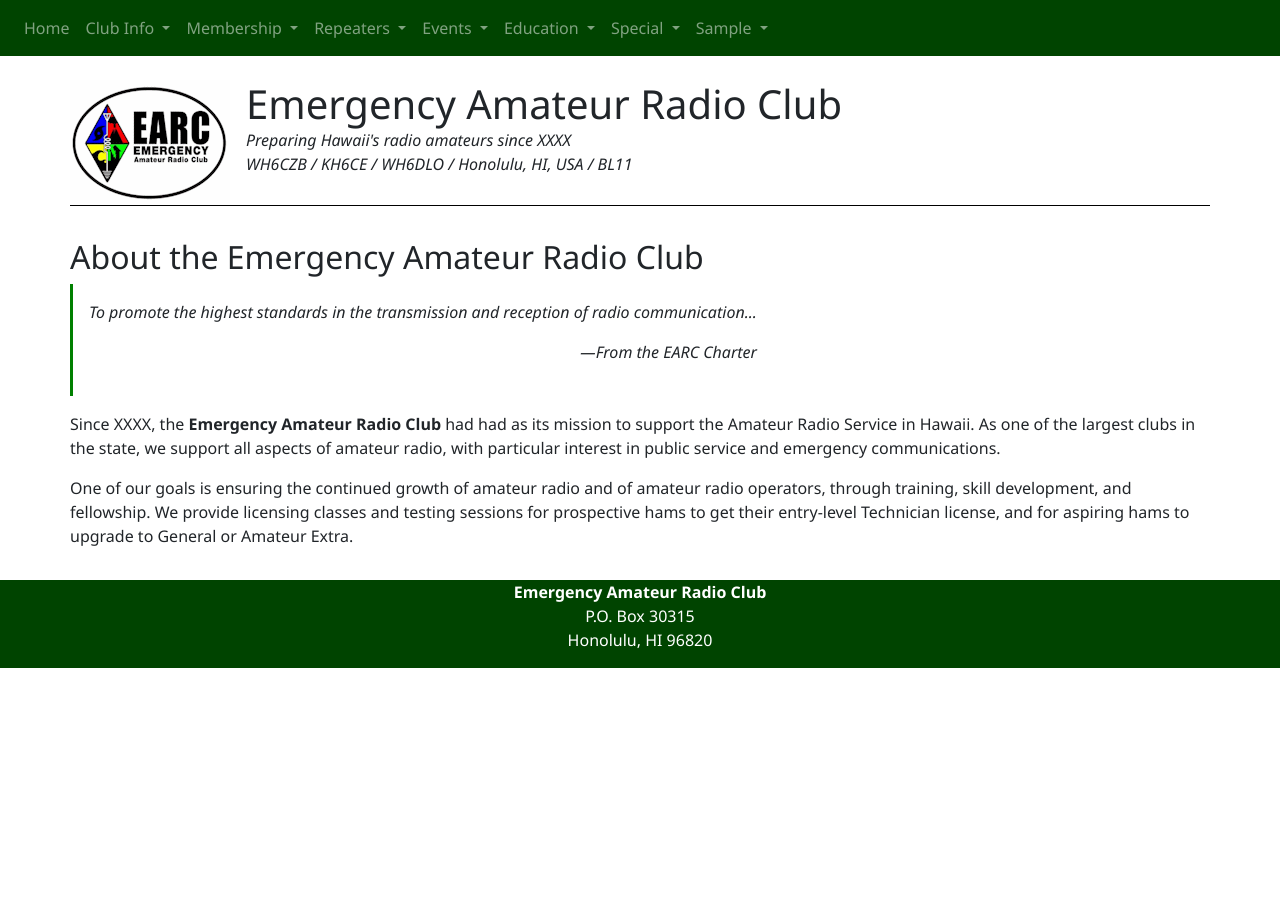
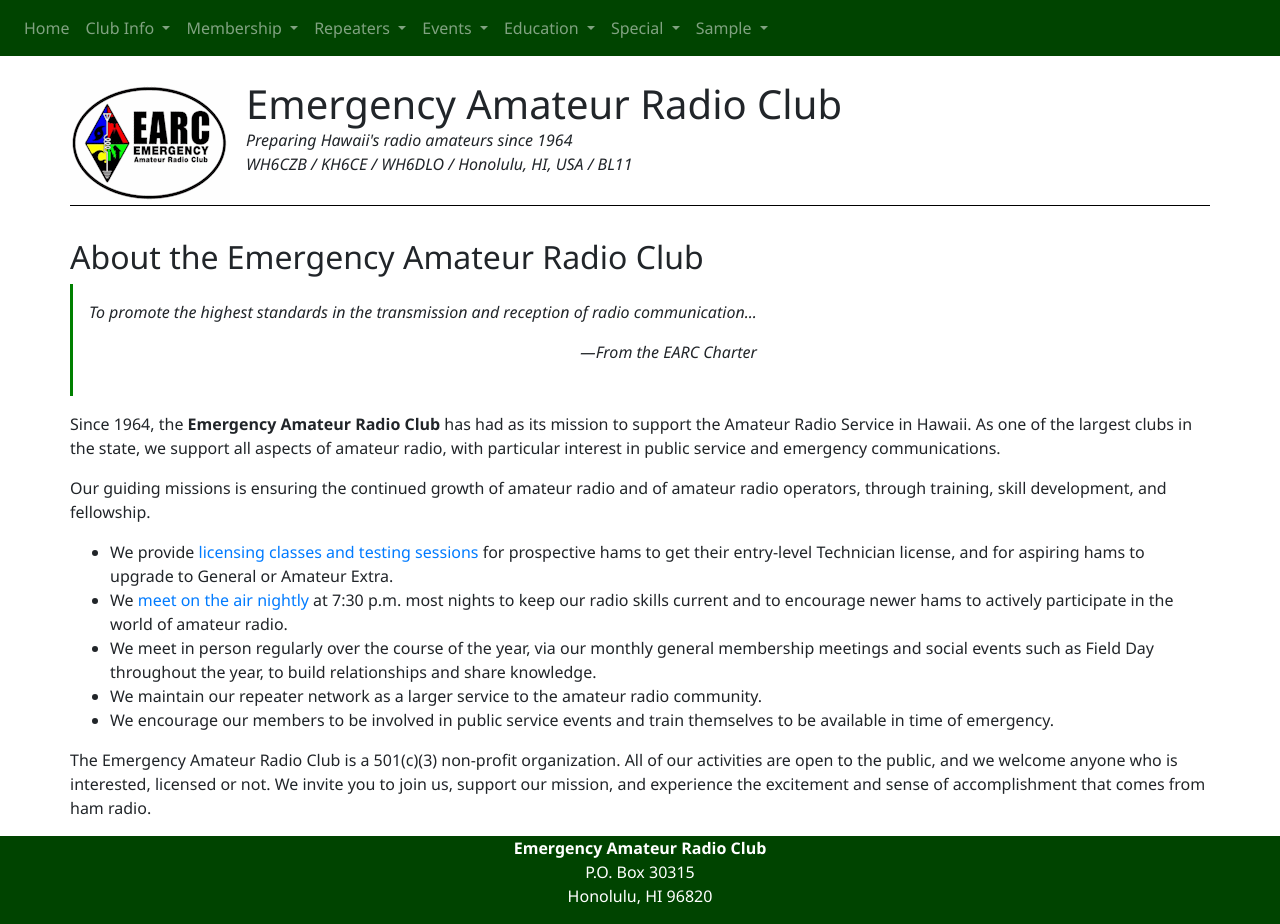
Before and after one commit to pineapplejuice/earc2-members, a Django app: page /homepage/about/ in a window 1280 px wide. Before the commit the page ends 668 px from the top, so only its background shows below. Run offline with Django 3.2, Linux system fonts and the light colour scheme; a user stored in the database is signed in; tables that the repository leaves empty hold one stand-in row (values such as "Sample post"); some libraries are stand-ins or nearby versions.

Commit message:
Copy over fabfile, minor enhancements to activation, fix profile member expire bug, fix meetings page bug, homepage copy

```diff
--- a/homepage/templates/base.html
+++ b/homepage/templates/base.html
@@ -140,7 +140,7 @@
 				<img class="mr-3 align-self-center" src="/static/images/EARC_160x125.gif" width="160" height="125" id="logo" />
 				<div class="media-body" id="title-block">
 					<h1 class="mb-0">Emergency Amateur Radio Club</h1>
-					<p class="mb-0 subtitle">Preparing Hawaii's radio amateurs since XXXX</p>
+					<p class="mb-0 subtitle">Preparing Hawaii's radio amateurs since 1964</p>
 					<p class="mb-0 subtitle">WH6CZB / KH6CE / WH6DLO / Honolulu, HI, USA / BL11</p>
 				</div>
 			</div>
--- a/homepage/templates/homepage/about.html
+++ b/homepage/templates/homepage/about.html
@@ -10,10 +10,18 @@
 		<p>To promote the highest standards in the transmission and reception of radio communication...</p>
 		<p align="right">&mdash;From the EARC Charter</p>
 	</blockquote>
-<p>Since XXXX, the <strong>Emergency Amateur Radio Club</strong> had had as its mission to support the Amateur Radio Service in Hawaii. As one of the largest clubs in the state, we support all aspects of amateur radio, with particular interest in public service and emergency communications.</p>
-<p>One of our goals is ensuring the continued growth of amateur radio and of amateur radio operators, through training, skill development, and fellowship. We provide licensing classes and testing sessions for prospective hams to get their entry-level Technician license, and for aspiring hams to upgrade to General or Amateur Extra.</p>
-<p>
-</p>
+<p>Since 1964, the <strong>Emergency Amateur Radio Club</strong> has had as its mission to support the Amateur Radio Service in Hawaii. As one of the largest clubs in the state, we support all aspects of amateur radio, with particular interest in public service and emergency communications.</p>
+
+<p>Our guiding missions is ensuring the continued growth of amateur radio and of amateur radio operators, through training, skill development, and fellowship.</p>
+<ul>
+	<li>We provide <a href="http://www.earchi.org/education">licensing classes and testing sessions</a> for prospective hams to get their entry-level Technician license, and for aspiring hams to upgrade to General or Amateur Extra.</li>
+	<li>We <a href="{% url 'nets' %}">meet on the air nightly</a> at 7:30 p.m. most nights to keep our radio skills current and to encourage newer hams to actively participate in the world of amateur radio.</li>
+	<li>We meet in person regularly over the course of the year, via our monthly general membership meetings and social events such as Field Day throughout the year, to build relationships and share knowledge.</li>
+	<li>We maintain our repeater network as a larger service to the amateur radio community.</li>
+	<li>We encourage our members to be involved in public service events and train themselves to be available in time of emergency.</li>
+</ul>
+
+<p>The Emergency Amateur Radio Club is a 501(c)(3) non-profit organization. All of our activities are open to the public, and we welcome anyone who is interested, licensed or not. We invite you to join us, support our mission, and experience the excitement and sense of accomplishment that comes from ham radio.</p>
 
 </div>
 
--- a/homepage/templates/homepage/meetings.html
+++ b/homepage/templates/homepage/meetings.html
@@ -7,6 +7,7 @@
 <h3>General Membership Meetings</h3>
 <p>EARC General Membership Meetings are held every month except during June (to encourage members to attend Field Day) and December (for the holiday season). We elect our officers for the upcoming year at the October meeting and have a holiday party in November.</p>
 
+{% if next_meeting %}
 <p>Our next General Membership Meeting will be <b>{{next_meeting.date_time | date:"l, F d, Y"}}</b> at <b>{{next_meeting.date_time | time:"f a"}}</b> at <b>{{next_meeting.meeting_place.venue_name }}</b>.</p>
 
 <address>
@@ -14,9 +15,14 @@
 	{{next_meeting.meeting_place.address}}<br />
 	{{next_meeting.meeting_place.city}}, {{next_meeting.meeting_place.state}} {{next_meeting.meeting_place.zip_code}}
 </address>
+{% else %}
+<p>Our next General Membership Meeting has yet to be determined. Please check back later.</p>
+{% endif %}
 
+{% if next_meeting_map_url %}
 <iframe width="600" height="450" frameborder="0" style="border:0"
 	src="{{next_meeting_map_url}}" allowfullscreen></iframe>
+{% endif %}
 
 <p>Upcoming meetings:</p>
 <ul>
--- a/homepage/views.py
+++ b/homepage/views.py
@@ -23,20 +23,25 @@ def meetings(request):
 	"""Render meeting page with dates of upcoming meetings and
 	map of meeting place.
 	"""
-	next_meeting = Meeting.objects.filter(
-		date_time__gt=timezone.now()).order_by('date_time')[0]
-	upcoming_meetings = Meeting.objects.filter(
-		date_time__gt=timezone.now()).order_by('date_time')[1:3]
 
-	meeting_place = next_meeting.meeting_place
-	query = {
-		'key': GOOGLE_MAPS_API_KEY,
-		'q': '{}, {}, {} {}'.format(meeting_place.address, meeting_place.city,
-			meeting_place.state, meeting_place.zip_code),
-	}
+	future_meetings = Meeting.objects.filter(
+		date_time__gt=timezone.now()).order_by('date_time')
+	next_meeting = future_meetings[0] if future_meetings.count() > 0 else None
+	upcoming_meetings = future_meetings[1:] if future_meetings.count() < 4 else future_meetings[1:4]
 
-	map_url = "https://www.google.com/maps/embed/v1/place?" + urlencode(query)
-	print(map_url)
+	if next_meeting:
+		meeting_place = next_meeting.meeting_place
+		print(meeting_place)
+		query = {
+			'key': GOOGLE_MAPS_API_KEY,
+			'q': '{}, {}, {} {}'.format(meeting_place.address, meeting_place.city,
+				meeting_place.state, meeting_place.zip_code),
+		}
+
+		map_url = "https://www.google.com/maps/embed/v1/place?" + urlencode(query)
+		print(map_url)
+	else:
+		map_url = None
 
 	context = {
 		'next_meeting': next_meeting,
--- a/manage_members/models.py
+++ b/manage_members/models.py
@@ -23,7 +23,7 @@ LICENSE_TYPES = [
 	('T', 'Technician'),
 	('G', 'General'),
 	('A', 'Advanced'),
-	('E', 'Extra'),
+	('E', 'Amateur Extra'),
 ]
 
 
@@ -80,8 +80,11 @@ class Member(models.Model):
 		return d['latest_payment']
 
 	def membership_expires(self):
-		d = self.duespayment_set.aggregate(latest_year=Max('membership_year'))
-		return datetime.date(d['latest_year'], 12, 31)
+		if self.duespayment_set.count() == 0:
+			return None
+		else:
+			d = self.duespayment_set.aggregate(latest_year=Max('membership_year'))
+			return datetime.date(d['latest_year'], 12, 31)
 
 	def membership_status(self):
 		_today = datetime.date.today()
--- a/manage_members/templates/manage_members/member_activation_success.html
+++ b/manage_members/templates/manage_members/member_activation_success.html
@@ -6,5 +6,5 @@
 
 <h2>Account activation successful</h2>
 <p>You have successfully activated your account. You may now login to your account.</p>
-
+<p><a class="btn btn-sm btn-primary" href="{% url 'login' %}">Login now</a></p>
 {% endblock %}
--- a/manage_members/templates/manage_members/member_profile.html
+++ b/manage_members/templates/manage_members/member_profile.html
@@ -37,13 +37,13 @@
 	<div class="card-body">
 		<p class="card-text">Membership status:
 			{% if member.membership_status == 'P' %}
-			Prospective member <a href="btn btn-sm btn-primary" href="#">Pay dues now</a>
+			Prospective member <a class="btn btn-sm btn-primary" href="#">Pay dues now</a>
 			{% elif member.membership_status == 'C' %}
 			Current member
 			{% elif member.membership_status == 'LR' %}
-			Lapsed member - need to renew <a href="btn btn-sm btn-primary" href="#">Pay dues now</a>
+			Lapsed member - need to renew <a class="btn btn-sm btn-primary" href="#">Pay dues now</a>
 			{% elif member.membership_status == 'LN' %}
-			Lapsed more than 2 years - re-enroll as new <a href="btn btn-sm btn-primary" href="#">Pay dues now</a>
+			Lapsed more than 2 years - re-enroll as new <a class="btn btn-sm btn-primary" href="#">Pay dues now</a>
 			{% endif %}
 		</p>
 		{% if member.membership_expires %}
--- a/manage_members/templates/manage_members/member_thanks.html
+++ b/manage_members/templates/manage_members/member_thanks.html
@@ -5,7 +5,7 @@
 {% block content %}
 
 <h2>Thanks for your interest in the EARC, {{name}}!</h2>
-<p>An account has been created on the member website. You will receive an email shortly with instructions on how to activate your account.</p>
+<p>An account has been created on the member website. You will receive an email shortly with instructions on how to activate your account. If you do not receive the email, please contact the webmaster.</p>
 
 
 {% endblock %}
```
Also changed, not shown: deploy_tools/fabfile.py (+11 -3 lines), deploy_tools/provisioning_notes.md (+4 -0 lines), earc2/settings.py (+2 -5 lines).
